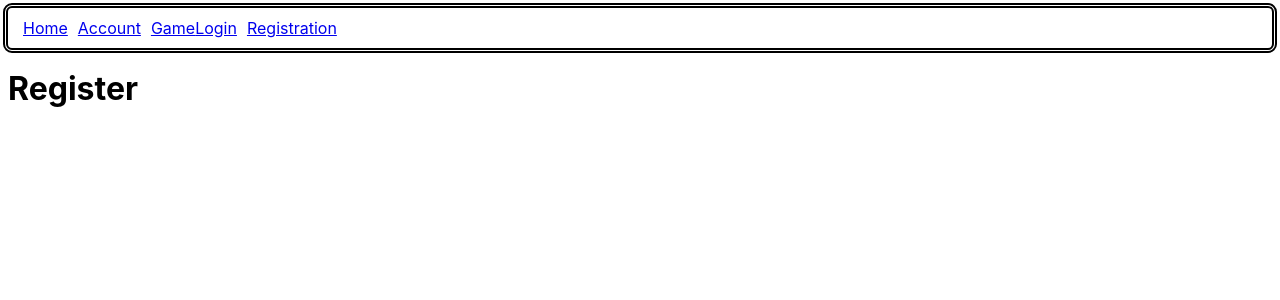
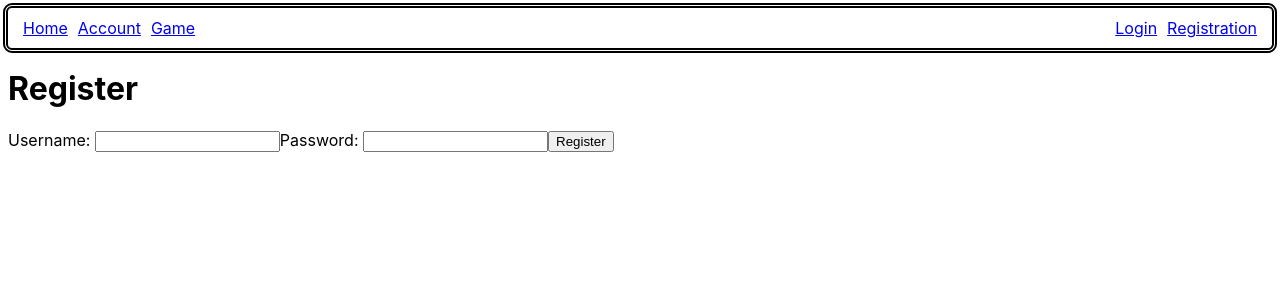
Before and after one commit to Jul12345678/next-js-final-project-game, a Next.js app: page /register in a window 1280 px wide. Shown: the top 300 px of the page. Built offline with nearby package versions, Linux system fonts and the light colour scheme.

Commit message:
Registration

```diff
--- a/components/Header.js
+++ b/components/Header.js
@@ -10,6 +10,10 @@ const headerStyles = css`
   display: flex;
   a + a {
     margin-left: 10px;
+  }
+
+  > div:first-child {
+    margin-right: auto;
   }
 `;
 
--- a/pages/api/hello.js
+++ b/pages/api/hello.js
@@ -1,5 +1,5 @@
 // Next.js API route support: https://nextjs.org/docs/api-routes/introduction
 
 export default function handler(req, res) {
-  res.status(200).json({ name: 'John Doe' })
+  res.status(200).json({ name: 'Examp' });
 }
--- /dev/null
+++ b/pages/api/register.ts
@@ -0,0 +1,15 @@
+import { NextApiRequest, NextApiResponse } from 'next';
+
+export default function registerHandler(
+  request: NextApiRequest,
+  response: NextApiResponse,
+) {
+  if (request.method === 'POST') {
+    console.log(request.body);
+    response.json({ a: 'b' });
+    return;
+  }
+  response.status(405).json({
+    error: [{ message: 'Method not supported, try POST instead' }],
+  });
+}
--- a/pages/register.tsx
+++ b/pages/register.tsx
@@ -1,7 +1,10 @@
 import Head from 'next/head';
+import { useState } from 'react';
 import Layout from '../components/Layout';
 
 export default function Register() {
+  const [username, setUsername] = useState('');
+  const [password, setPassword] = useState('');
   return (
     <Layout>
       <Head>
@@ -10,6 +13,37 @@ export default function Register() {
       </Head>
 
       <h1>Register</h1>
+      <form
+        onSubmit={(event) => {
+          event.preventDefault();
+          fetch('/api/register', {
+            method: 'POST',
+            headers: {
+              'Content-Type': 'application/json',
+            },
+            body: JSON.stringify({
+              username: username,
+              password: password,
+            }),
+          });
+        }}
+      >
+        <label>
+          Username: {''}
+          <input
+            value={username}
+            onChange={(event) => setUsername(event.currentTarget.value)}
+          />
+        </label>
+        <label>
+          Password: {''}
+          <input
+            value={password}
+            onChange={(event) => setPassword(event.currentTarget.value)}
+          />
+        </label>
+        <button>Register</button>
+      </form>
     </Layout>
   );
 }
```
Also changed, not shown: util/database.js (deleted, +0 -9 lines), util/database.ts (added, +22 -0 lines), pages/api/login.ts (added), public/maps/FirstHillsMap.json.
